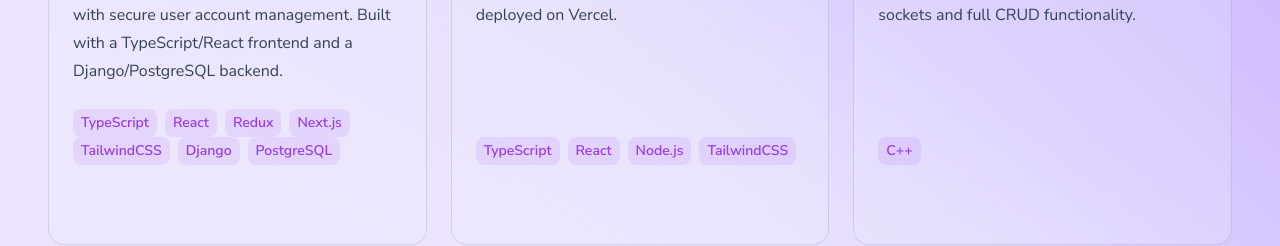
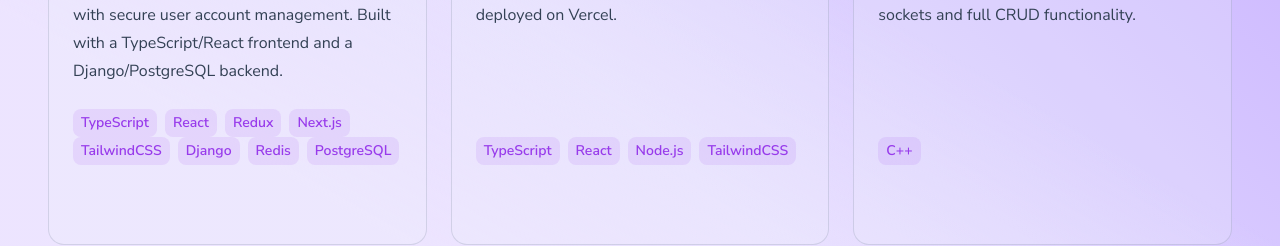
Before and after one commit to alfieatkinson/portfolio, a React (Vite) app: page / in a window 1280 px wide. Shown: the part 1080-1326 px from the top of the page. Built offline with nearby package versions, Linux system fonts and the light colour scheme; some icons are missing.

Commit message:
Add Redis to project filters and tech stack for improved representation

```diff
--- a/src/_data/projects.tsx
+++ b/src/_data/projects.tsx
@@ -35,6 +35,7 @@ const filters: string[] = [
   'React',
   'Express.js',
   'Redux',
+  'Redis',
   'Next.js',
   'Node.js',
   'MongoDB',
@@ -58,7 +59,7 @@ const projects: ProjectProps[] = [
     title: 'Open-License Media Web App',
     description:
       'A web application designed for searching, browsing, and managing open-license media, with secure user account management. Built with a TypeScript/React frontend and a Django/PostgreSQL backend.',
-    techStacks: ['TypeScript', 'React', 'Redux', 'Next.js', 'TailwindCSS', 'Django', 'PostgreSQL'],
+    techStacks: ['TypeScript', 'React', 'Redux', 'Next.js', 'TailwindCSS', 'Django', 'Redis', 'PostgreSQL'],
     otherTechStacks: ['HTML', 'CSS', 'Python', 'JavaScript', 'Git', 'Vercel', 'Heroku'],
     category: 'Full-stack development',
     links: getLinks('Open-License-Media-Web-App'),
```
